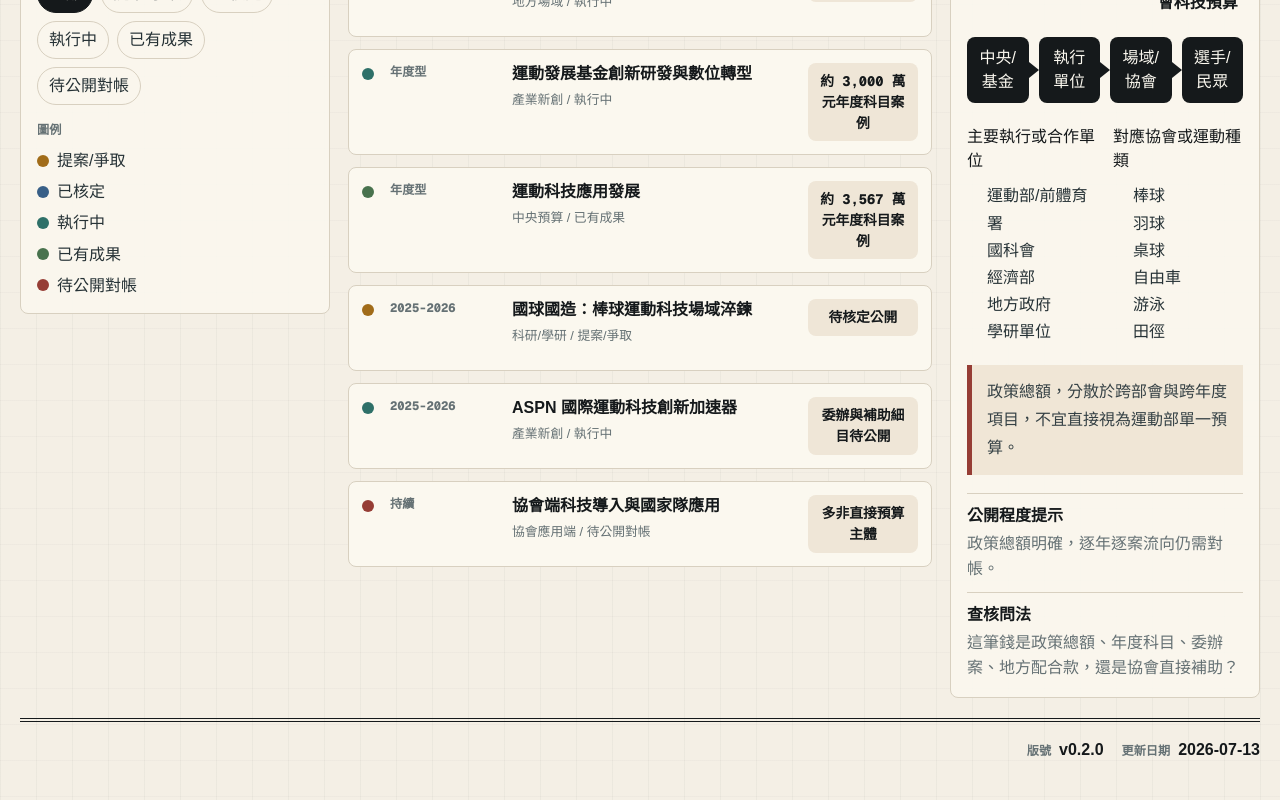
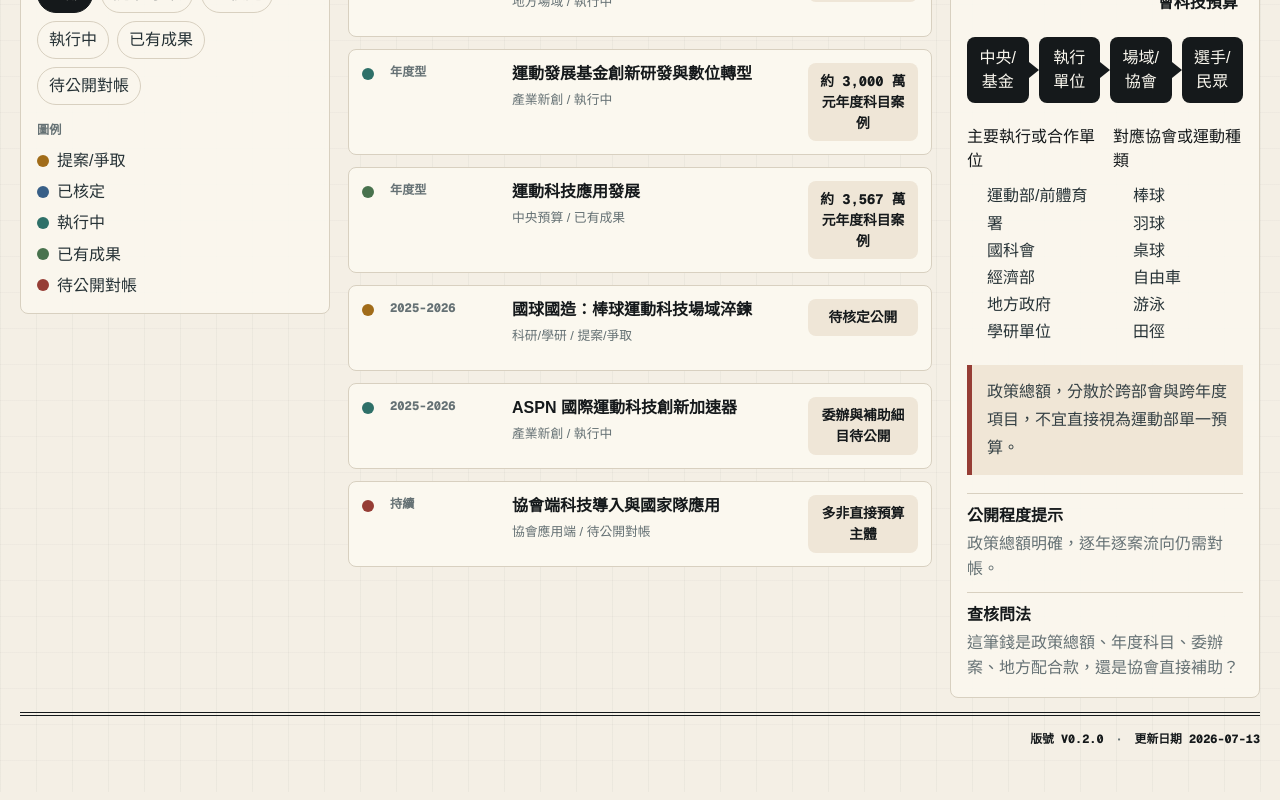
Before and after one commit to doublemoreart-dotcom/sporttech, a Next.js app: page / in a window 1280 px wide. Shown: the part 788-1588 px from the top of the page. Built offline with nearby package versions, Linux system fonts and the light colour scheme.

Commit message:
condense release metadata footer

```diff
--- a/app/globals.css
+++ b/app/globals.css
@@ -466,35 +466,36 @@ li {
 }
 
 .release-strip {
-  align-items: center;
   border-top: 4px double var(--ink);
   color: var(--ink);
-  display: flex;
-  flex-wrap: wrap;
-  gap: 18px;
-  justify-content: flex-end;
-  margin-top: 20px;
-  padding-top: 16px;
+  margin-top: 14px;
+  padding-top: 10px;
+  text-align: right;
 }
 
-.release-strip div {
-  align-items: baseline;
-  display: flex;
-  gap: 8px;
+.release-strip p {
+  align-items: center;
+  color: var(--muted);
+  font-family: var(--font-geist-mono), monospace;
+  font-size: 0.74rem;
+  font-weight: 800;
+  display: inline-flex;
+  flex-wrap: wrap;
+  gap: 6px 12px;
+  justify-content: flex-end;
+  letter-spacing: 0;
+  margin: 0;
+  text-transform: uppercase;
 }
 
 .release-strip span {
-  color: var(--muted);
-  font-family: var(--font-geist-mono), monospace;
-  font-size: 0.76rem;
-  font-weight: 800;
-  letter-spacing: 0;
-  text-transform: uppercase;
+  color: var(--ink);
 }
 
-.release-strip strong {
-  color: var(--ink);
-  font-size: 1rem;
+.release-strip span + span::before {
+  color: var(--muted);
+  content: "·";
+  margin-right: 12px;
 }
 
 @media (max-width: 1040px) {
@@ -534,4 +535,12 @@ li {
     right: auto;
     top: auto;
   }
+
+  .release-strip {
+    text-align: left;
+  }
+
+  .release-strip p {
+    justify-content: flex-start;
+  }
 }
--- a/app/page.tsx
+++ b/app/page.tsx
@@ -347,14 +347,10 @@ export default function Home() {
       </section>
 
       <section className="release-strip" aria-label="版本資訊">
-        <div>
-          <span>版號</span>
-          <strong>v0.2.0</strong>
-        </div>
-        <div>
-          <span>更新日期</span>
-          <strong>2026-07-13</strong>
-        </div>
+        <p>
+          <span>版號 v0.2.0</span>
+          <span>更新日期 2026-07-13</span>
+        </p>
       </section>
     </main>
   );
```
